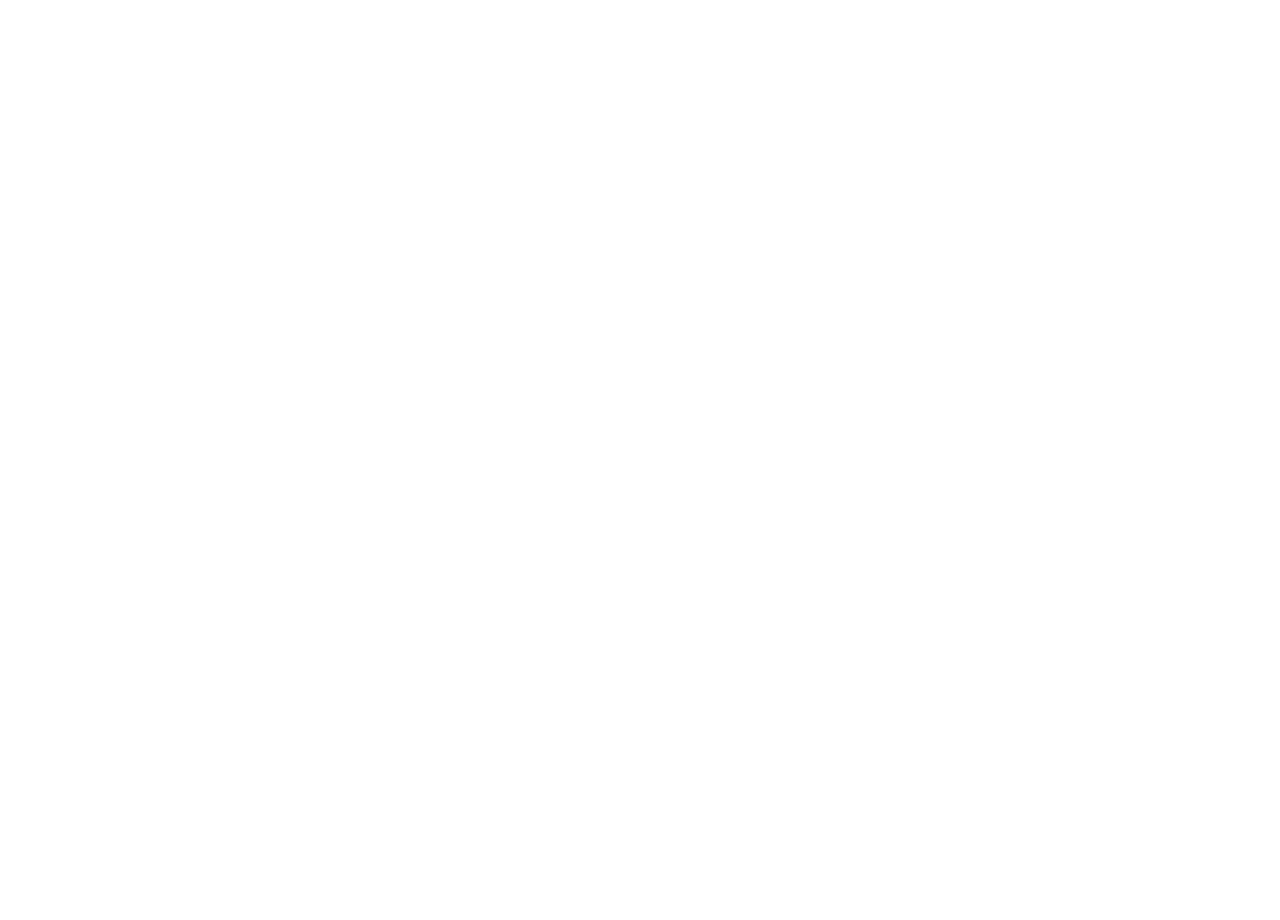
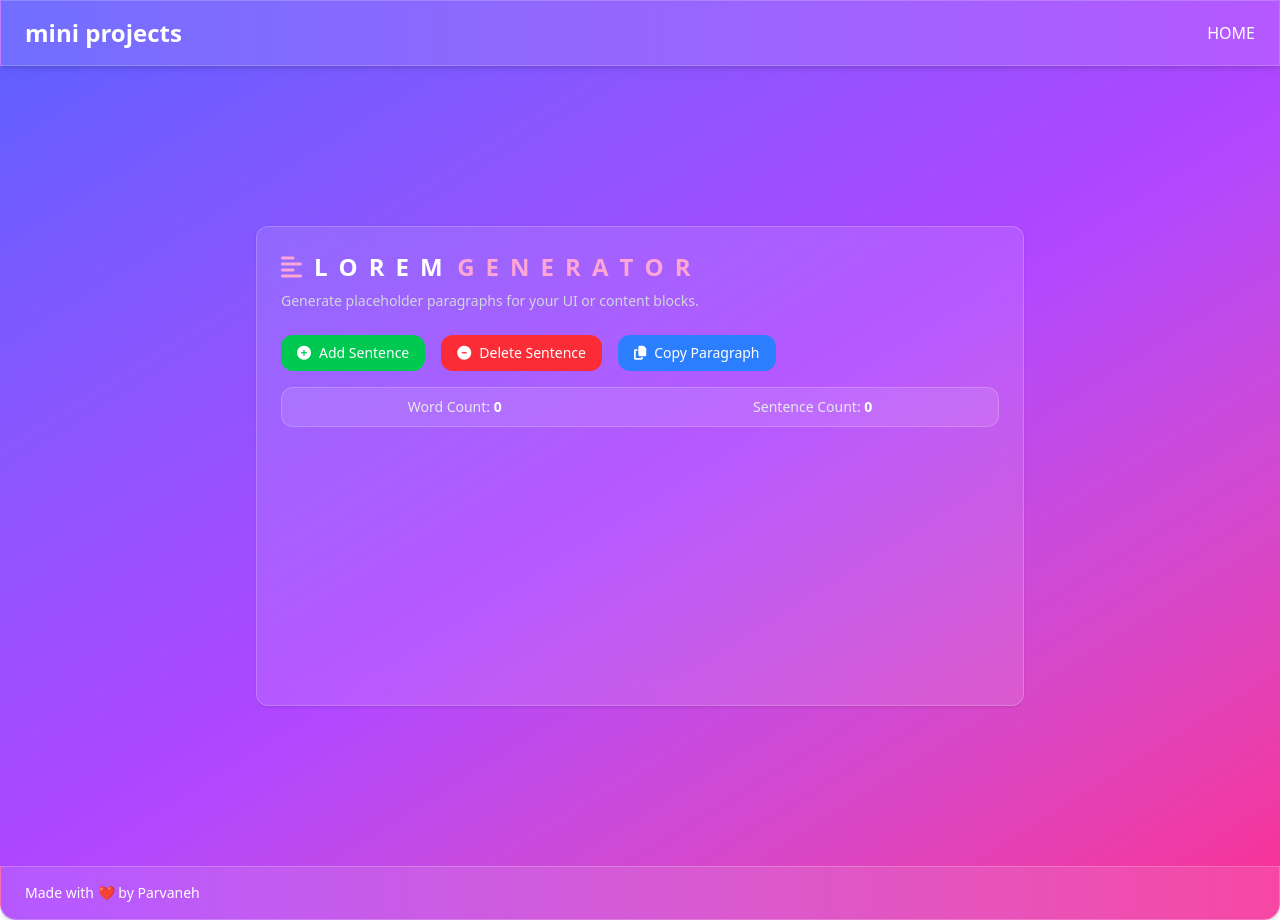
Before and after one commit to parvaneh-esmaili/mini-projects, an Angular app: page /lurem-maker in a window 1280 px wide. Before the commit this address led to /. Before the commit the page ends 800 px from the top, so only its background shows below. Built offline with nearby package versions, Linux system fonts and the light colour scheme.

Commit message:
ADD: Add Lorem Paragraph Maker Component

```diff
--- /dev/null
+++ b/src/app/_modules/projects/_components/lorem-maker/lorem-maker.css
@@ -0,0 +1,22 @@
+@keyframes fade-in-out {
+  0% {
+    opacity: 0;
+    transform: translateY(-10px);
+  }
+  10% {
+    opacity: 1;
+    transform: translateY(0);
+  }
+  90% {
+    opacity: 1;
+    transform: translateY(0);
+  }
+  100% {
+    opacity: 0;
+    transform: translateY(-10px);
+  }
+}
+
+.animate-fade-in-out {
+  animation: fade-in-out 3s ease-in-out forwards;
+}
--- /dev/null
+++ b/src/app/_modules/projects/_components/lorem-maker/lorem-maker.html
@@ -0,0 +1,63 @@
+<div
+  class="bg-gradient-to-br from-indigo-500 via-purple-500 to-pink-500 min-h-screen w-full flex items-center justify-center p-6"
+>
+  <div
+    class="bg-white/10 backdrop-blur-md rounded-xl p-6 border border-white/20 shadow text-white w-full max-w-3xl h-[30rem] overflow-hidden flex flex-col justify-baseline"
+  >
+    <!-- عنوان -->
+    <div>
+      <h2 class="text-2xl font-bold mb-2 text-white flex items-center gap-3">
+        <i class="fas fa-align-left text-pink-300"></i>
+        <span class="tracking-widest">L O R E M</span>
+        <span class="tracking-widest text-pink-300">G E N E R A T O R</span>
+      </h2>
+      <p class="text-sm text-gray-300 mb-6">
+        Generate placeholder paragraphs for your UI or content blocks.
+      </p>
+    </div>
+
+    <!-- دکمه‌ها -->
+    <div class="flex items-center gap-4 mb-4">
+      @for(btn of buttons; track btn){
+      <button
+        (click)="btn.action()"
+        class="{{
+          btn.color
+        }} text-white px-4 py-2 text-sm rounded-xl flex items-center gap-2"
+      >
+        <i class="fas {{ btn.icon }}"></i> {{ btn.label }}
+      </button>
+      }
+    </div>
+
+    <!-- آمار -->
+    <div
+      class="flex justify-around items-center text-sm text-gray-200 mb-4 border border-white/20 rounded-xl h-10 bg-white/10"
+    >
+      <p>
+        Word Count: <span class="font-bold text-white">{{ wordCount }}</span>
+      </p>
+      <p>
+        Sentence Count:
+        <span class="font-bold text-white">{{ paraNumber }}</span>
+      </p>
+    </div>
+
+    <!-- متن لورم -->
+    <div class="space-y-4 max-h-[12rem] overflow-y-auto pr-2">
+      <p class="text-gray-200 leading-relaxed whitespace-pre-line">
+        {{ loremText }}
+      </p>
+    </div>
+  </div>
+</div>
+@if(showToast){
+<div
+  class="fixed top-24 left-6 z-50 h-20 w-72 p-4 border border-green-600 rounded-xl bg-green-100 text-green-800 shadow-lg animate-fade-in-out transition-opacity duration-300"
+>
+  <div class="flex items-center gap-2">
+    <i class="fas fa-check-circle text-green-700"></i>
+    <span class="font-medium">Paragraph copied successfully</span>
+  </div>
+</div>
+}
--- /dev/null
+++ b/src/app/_modules/projects/_components/lorem-maker/lorem-maker.ts
@@ -0,0 +1,64 @@
+import { Component } from '@angular/core';
+
+@Component({
+  selector: 'app-lorem-maker',
+  imports: [],
+  templateUrl: './lorem-maker.html',
+  styleUrl: './lorem-maker.css',
+})
+export class LoremMaker {
+  paraNumber = 0;
+  baseText =
+    'Lorem ipsum dolor sit amet, consectetur adipiscing elit, sed do eiusmod tempor incididunt ut labore massa.';
+  loremText = '';
+  wordCount = 0;
+  showToast = false;
+
+  buttons = [
+    {
+      label: 'Add Sentence',
+      icon: 'fa-plus-circle',
+      color: 'bg-green-500 hover:bg-green-600',
+      action: () => this.plusOne(),
+    },
+    {
+      label: 'Delete Sentence',
+      icon: 'fa-minus-circle',
+      color: 'bg-red-500 hover:bg-red-600',
+      action: () => this.minusSentence(),
+    },
+    {
+      label: 'Copy Paragraph',
+      icon: 'fa-copy',
+      color: 'bg-blue-500 hover:bg-blue-600',
+      action: () => this.copyText(),
+    },
+  ];
+
+  plusOne() {
+    this.paraNumber++;
+    this.loremText = this.baseText.repeat(this.paraNumber);
+    this.wordCount = this.loremText.split(' ').length;
+  }
+
+  minusSentence() {
+    if (this.paraNumber > 0) {
+      this.paraNumber--;
+      this.loremText = this.baseText.repeat(this.paraNumber);
+      this.wordCount = this.loremText.split(' ').length;
+    }
+  }
+
+  copyText() {
+    if (this.loremText) {
+      navigator.clipboard
+        .writeText(this.loremText)
+        .then(() => {
+          this.showToast = true;
+        })
+        .catch((err) => {
+          console.error('Failed to copy:', err);
+        });
+    }
+  }
+}
--- a/src/app/_modules/projects/_components/lurem-maker/lurem-maker.html
+++ /dev/null
@@ -1 +0,0 @@
-<p>lurem-maker works!</p>
--- a/src/app/_modules/projects/_pages/home/home.ts
+++ b/src/app/_modules/projects/_pages/home/home.ts
@@ -25,6 +25,12 @@
     buttonText: 'Open Todo List',
     route: '/todo-list'
   },
+    {
+    title: 'Lurem Maker',
+    description: 'Organize your tasks, set deadlines, and boost your productivity with this simple todo app.',
+    buttonText: 'Open Todo List',
+    route: '/lurem-maker'
+  },
 ];
 
   navigateToGame( project: string) {
```
Also changed, not shown: src/app/_modules/projects/_components/lurem-maker/lurem-maker.ts (deleted, +0 -11 lines), src/app/_modules/projects/projects-routing-module.ts (+6 -6 lines), src/app/_modules/projects/_components/lurem-maker/lurem-maker.css (deleted), 1 other file (tests, documents, lock files or other folders).
